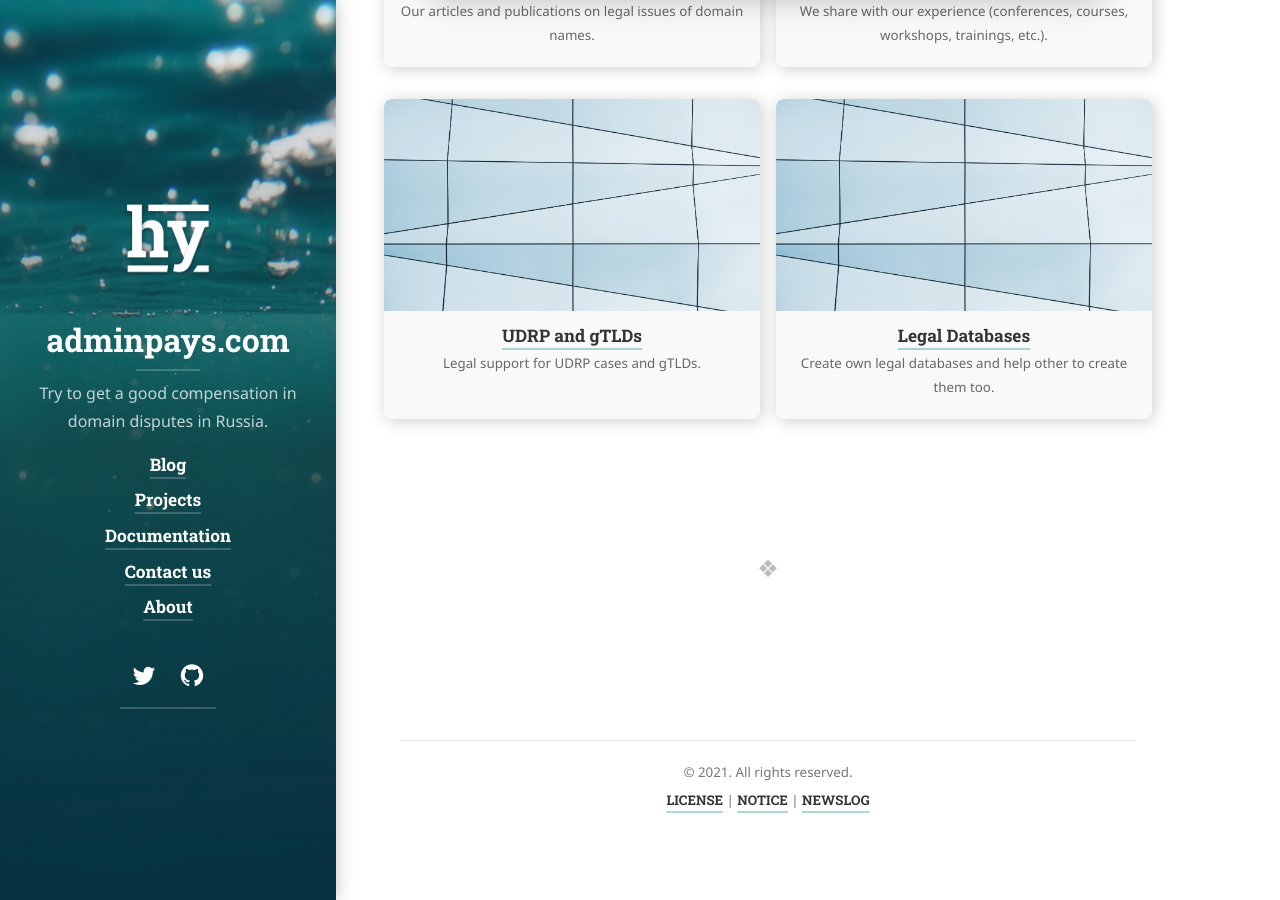
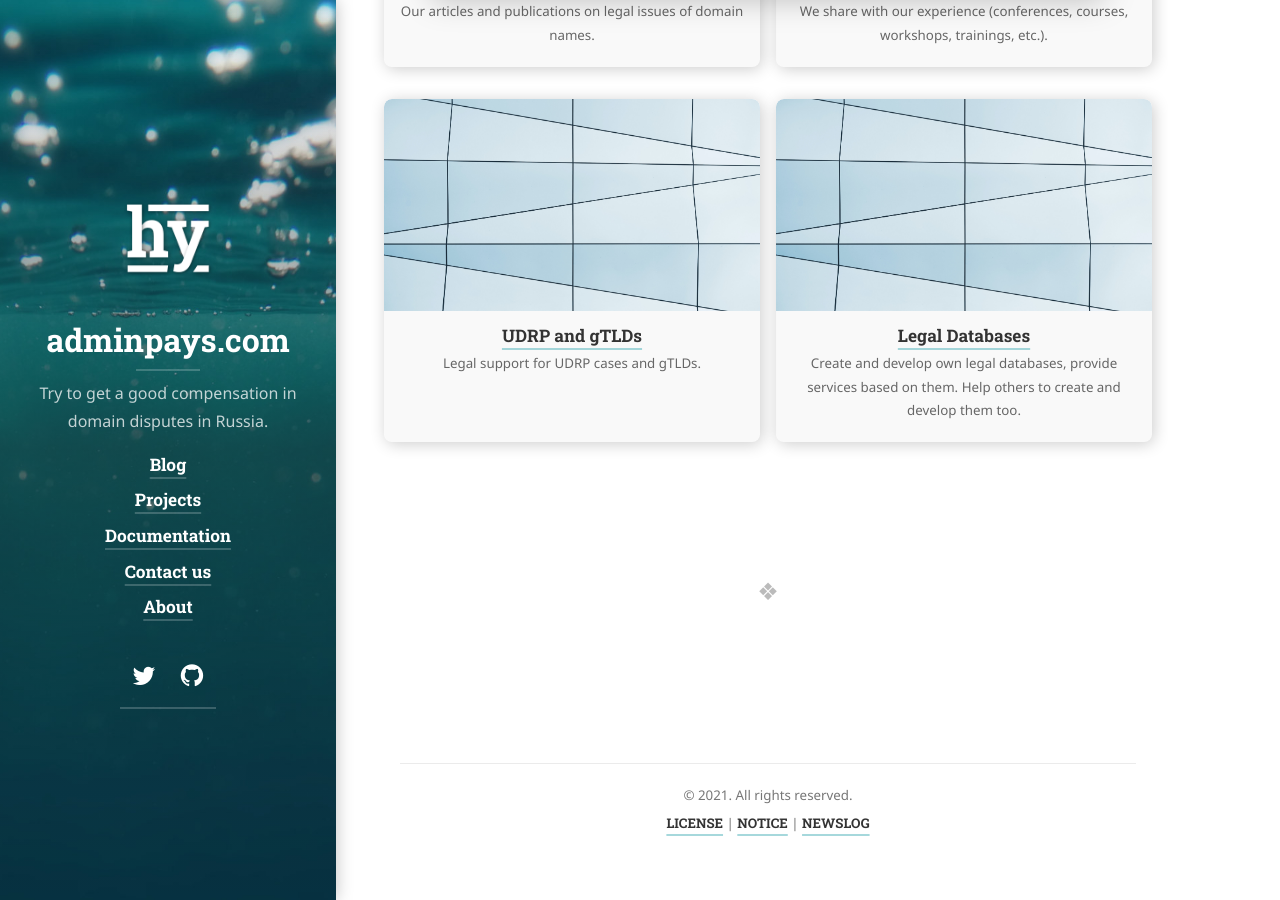
Before and after one commit to xCounsel/adminpays, a Jekyll site: the page built from projects.md, in a window 1280 px wide and 900 px high, scrolled down 850 px. Built offline with Jekyll 4.4.1, drawn with Linux system fonts in a browser that asks for light colours; cached includes are drawn as plain includes; nearby versions of some CDN libraries; some web fonts are replaced; library files that are not in the unit come from our copies.

Commit message:
Update databases.md

```diff
--- a/_projects/databases.md
+++ b/_projects/databases.md
@@ -1,7 +1,7 @@
 ---
 layout: project
 title: 'Legal Databases'
-caption: Create own legal databases and help other to create them too.
+caption: Create and develop own legal databases, provide services based on them. Help others to create and develop them too.
 description: >
    A short brief about our own legal databases.
 date: 1 August 2021
@@ -13,7 +13,7 @@ image:
     480w:  /assets/img/projects/gtld.jpg
 links:
   - title: Link
-    url: https://www.icann.org/en/registry-agreements/details/yandex?section=agreement
+    url: https://adminpays.com
 accent_color: '#4fb1ba'
 accent_image:
   background: '#193747'
```
